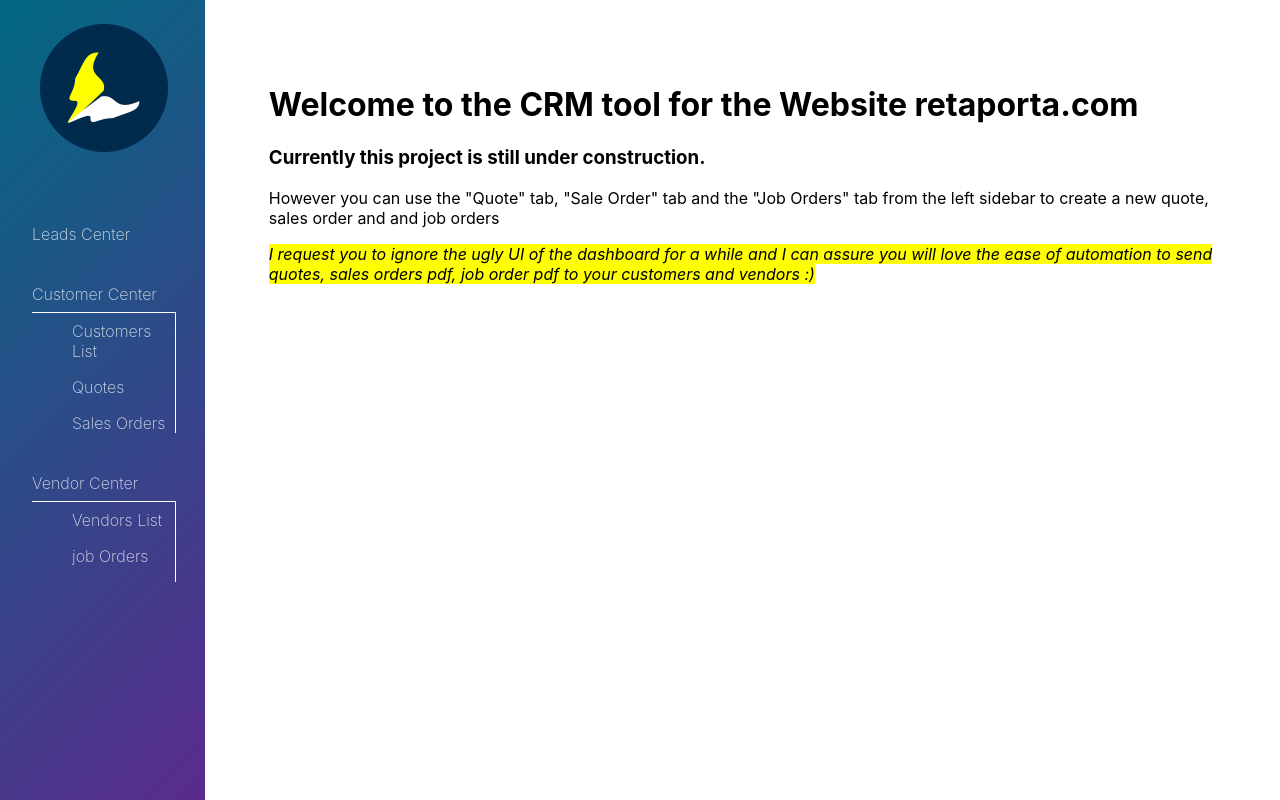
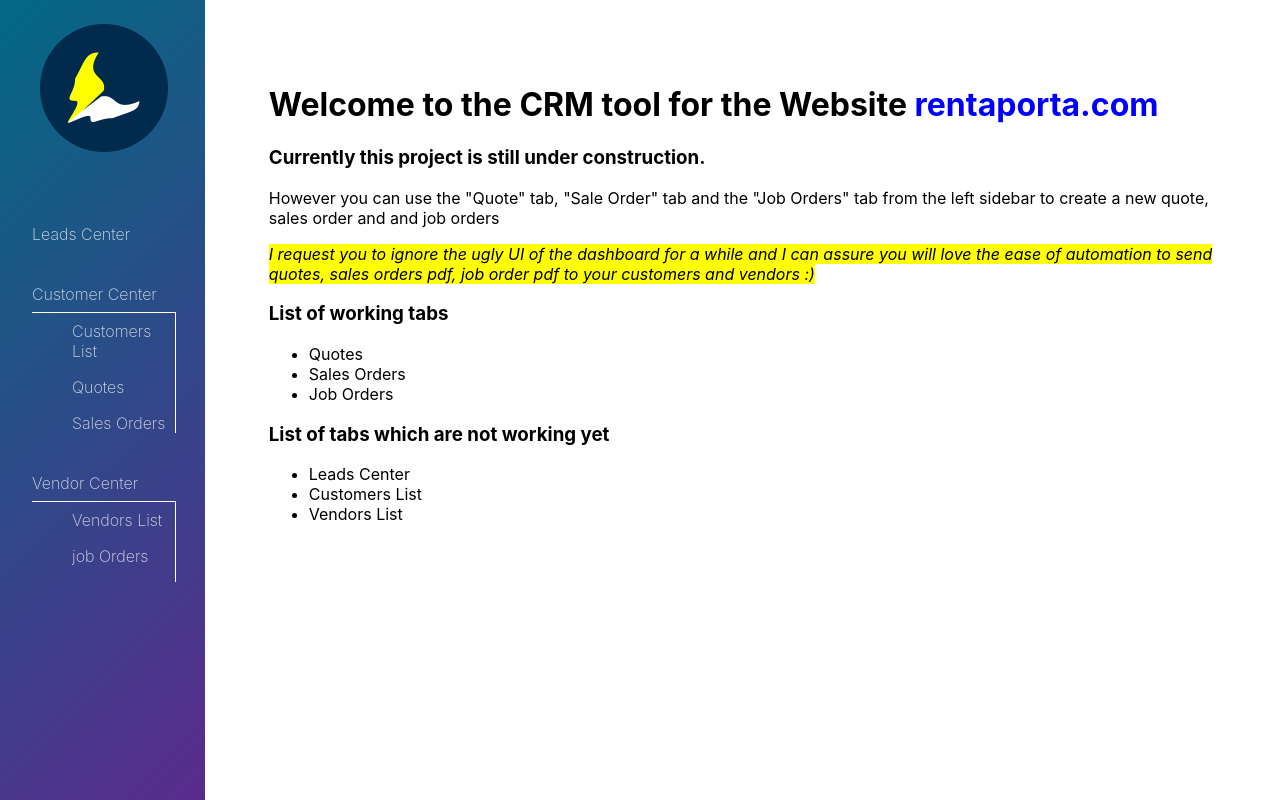
Before and after one commit to nishant-k-290195/crm, a Next.js app: page / in a window 1280 px wide. Built offline with nearby package versions, Linux system fonts and the light colour scheme.

Commit message:
new commit

```diff
--- a/pages/index.js
+++ b/pages/index.js
@@ -1,10 +1,23 @@
 export default function Home() {
   return (
     <div style={{padding:"4rem"}}>
-      <h1>Welcome to the CRM tool for the Website retaporta.com</h1>
+      <h1>Welcome to the CRM tool for the Website <span><a style={{color: 'blue'}} href="www.rentaporta.com">rentaporta.com</a></span></h1>
       <h3>Currently this project is still under construction.</h3>
       <p >However you can use the "Quote" tab, "Sale Order" tab and the "Job Orders" tab from the left sidebar to create a new quote, sales order and and job orders</p>
       <i style={{background: 'yellow'}}>I request you to ignore the ugly UI of the dashboard for a while and I can assure you will love the ease of automation to send quotes, sales orders pdf, job order pdf to your customers and vendors :)</i>
+      <h3>List of working tabs</h3>
+      <ul>
+        <li>Quotes</li>
+        <li>Sales Orders</li>
+        <li>Job Orders</li>
+      </ul>
+
+      <h3>List of tabs which are not working yet</h3>
+      <ul>
+        <li>Leads Center</li>
+        <li>Customers List</li>
+        <li>Vendors List</li>
+      </ul>
     </div>
   )
 }
```
